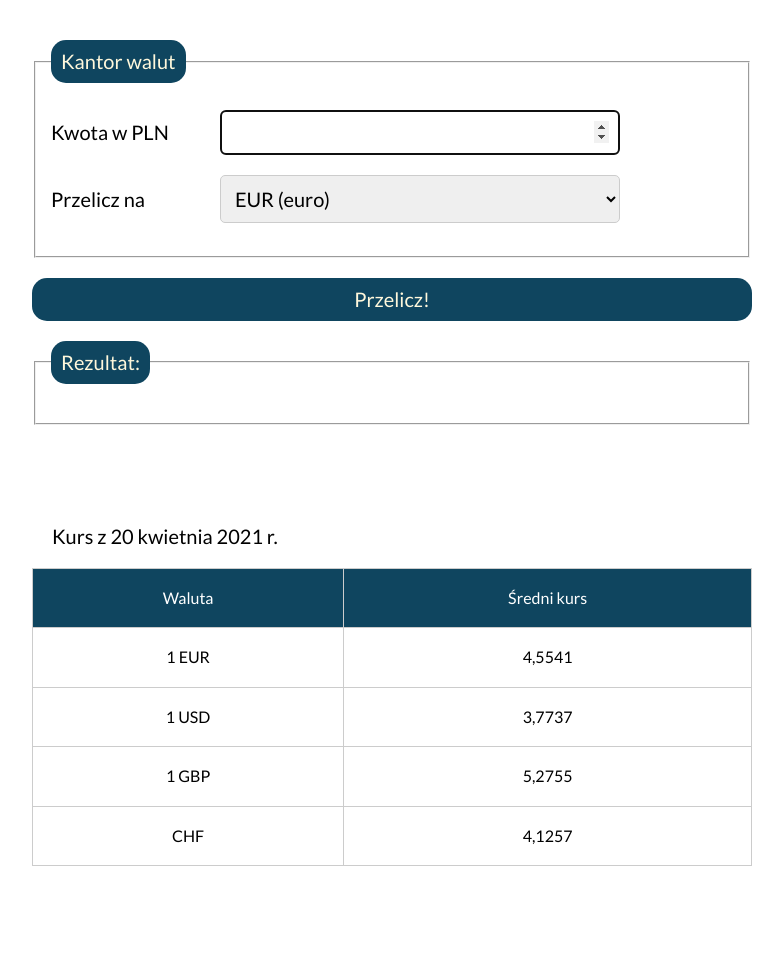
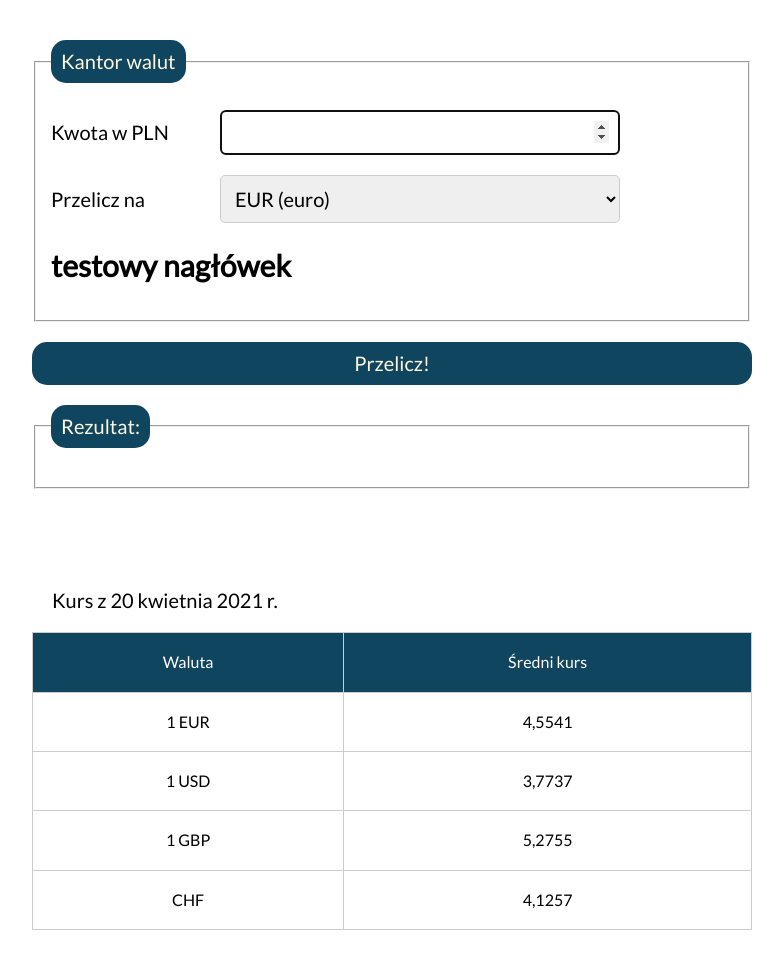
Before and after one commit to martaszymborska/currency-converter, a plain HTML site: page index.html in a window 1280 px wide. Shown: the whole page, without its empty margins (148-931 px from the left). Before the commit the page ends 906 px from the top, so only its background shows below. Drawn offline with nearby package versions, Linux system fonts and the light colour scheme.

Commit message:
new test sections

```diff
--- a/index.html
+++ b/index.html
@@ -47,6 +47,9 @@
                 </p>
 
 
+                <h2>testowy nagłówek</h2>
+
+
             </fieldset>
             <p>
                 <button class="form__button js-submit">Przelicz!</button>
```
